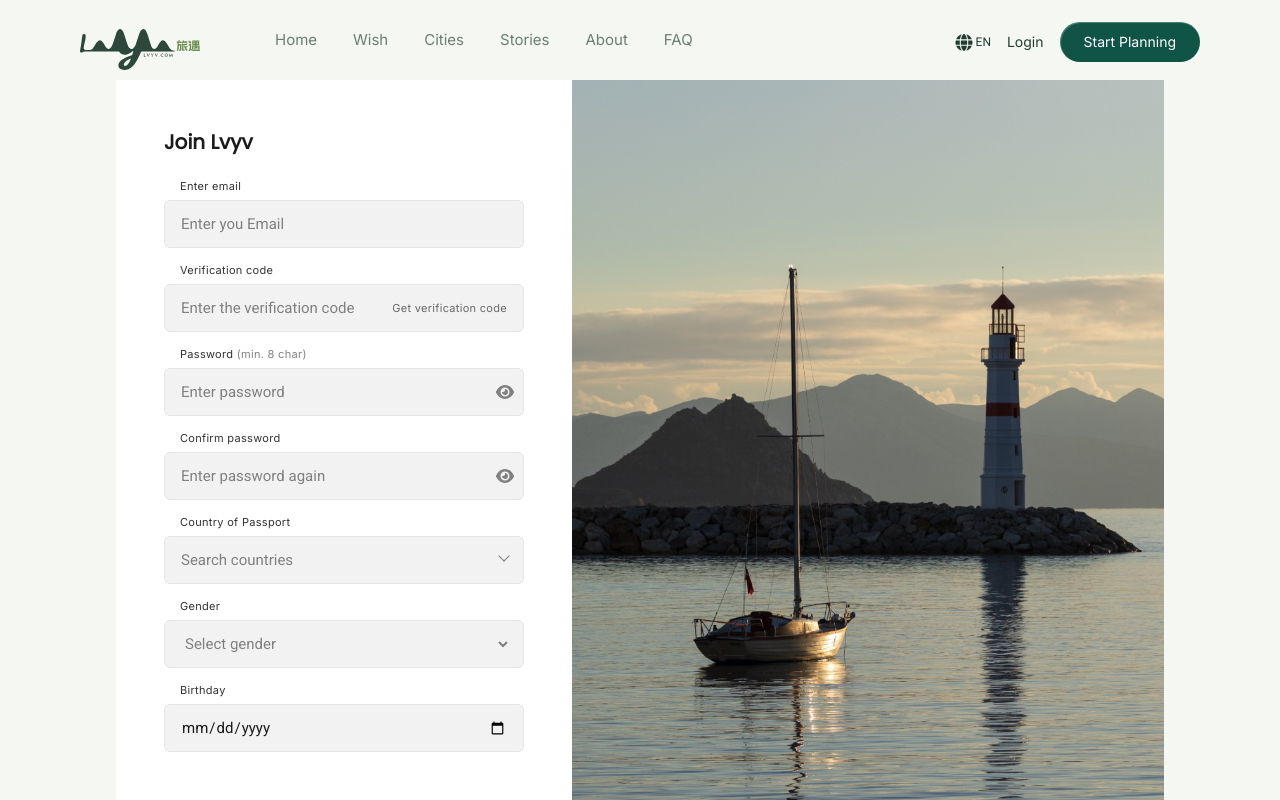
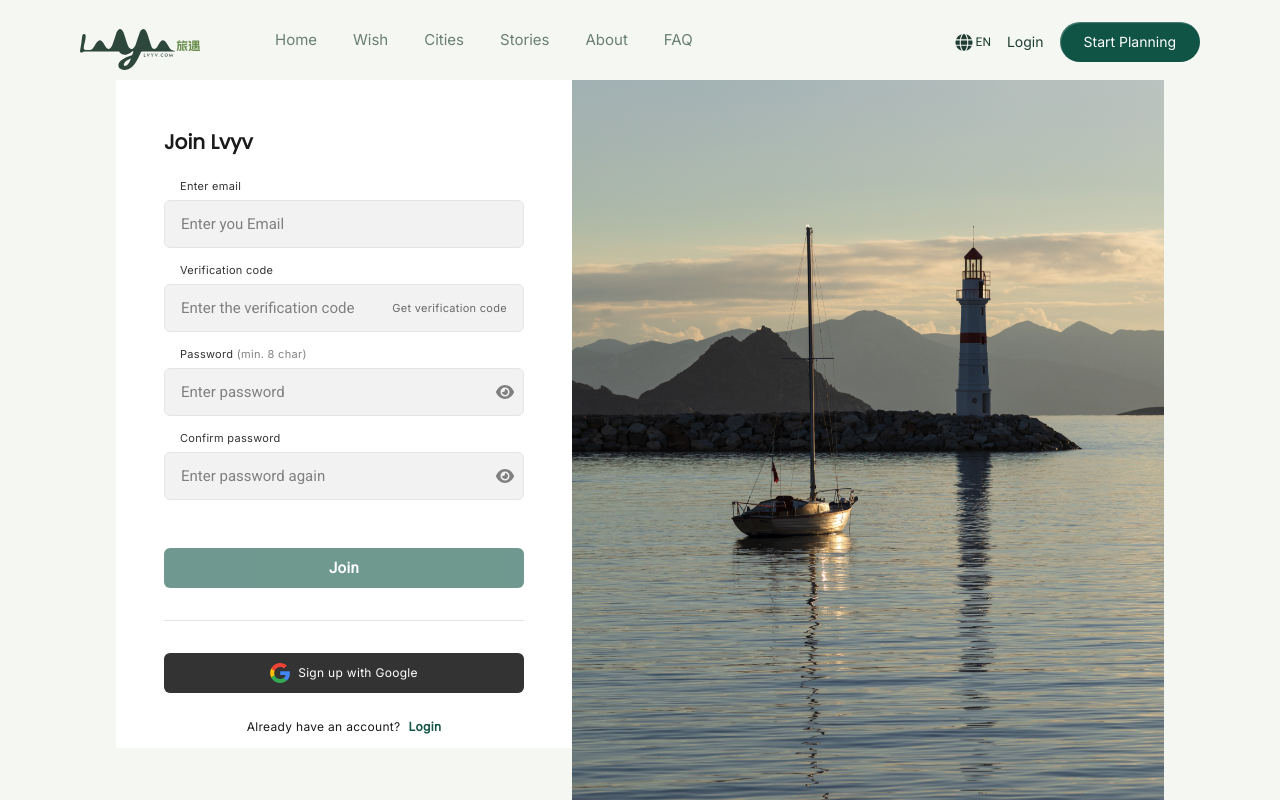
Before and after one commit to zuoyy/lvyv-web, a Nuxt app: page /register in a window 1280 px wide. Shown: the top 800 px of the page. Built offline with nearby package versions, Linux system fonts and the light colour scheme; a web font is replaced by a local one.

Commit message:
注册流程

```diff
--- a/app/composables/useMemberAuth.ts
+++ b/app/composables/useMemberAuth.ts
@@ -97,7 +97,7 @@ export const useMemberAuth = () => {
     googleExchange: (ticket: string) => request<LoginResult>('/auth/google/exchange', { ticket }),
     loadMember,
     clearSession,
-    register: (data: { email: string; password: string; verificationCode: string; passportCountryCode: string; gender: number; birthday: string; avatar: string; timezone?: string }) => request<number>('/auth/register', data),
+    register: (data: { email: string; password: string; verificationCode: string; avatar: string; timezone?: string }) => request<number>('/auth/register', data),
     sendRegistrationCode: (email: string) => request<void>('/auth/registration-code', { email }),
     verifyEmailCode: (email: string, code: string) => request<void>('/auth/verify-email-code', { email, code }),
     resendVerificationCode: (email: string) => request<void>('/auth/resend-verification-code', { email }),
--- a/app/pages/register.vue
+++ b/app/pages/register.vue
@@ -61,32 +61,6 @@
               <p v-if="confirmError" class="auth-input-error">{{ confirmError }}</p>
             </div>
 
-            <div class="auth-input-group">
-              <p class="auth-input-label">Country of Passport</p>
-              <AuthCountrySelect v-model="form.passportCountryCode" :invalid="countryInvalid" input-id="register-passport-country" />
-              <p v-if="countryError" class="auth-input-error">{{ countryError }}</p>
-            </div>
-
-            <div class="auth-input-group">
-              <p class="auth-input-label">Gender</p>
-              <div class="auth-input-wrap auth-select-wrap" :class="{ 'auth-input-wrap-error': genderError }">
-                <select id="reg-gender" v-model="form.gender" required :aria-invalid="Boolean(genderError)" @change="genderError = ''">
-                  <option disabled value="">Select gender</option>
-                  <option :value="1">Male</option>
-                  <option :value="2">Female</option>
-                </select>
-              </div>
-              <p v-if="genderError" class="auth-input-error">{{ genderError }}</p>
-            </div>
-
-            <div class="auth-input-group">
-              <p class="auth-input-label">Birthday</p>
-              <div class="auth-input-wrap" :class="{ 'auth-input-wrap-error': birthdayError }">
-                <input id="reg-birthday" v-model="form.birthday" type="date" required min="1900-01-01" :max="maxBirthday" :aria-invalid="Boolean(birthdayError)" @input="birthdayError = ''" @blur="validateBirthday">
-              </div>
-              <p v-if="birthdayError" class="auth-input-error">{{ birthdayError }}</p>
-            </div>
-
             <button class="auth-submit auth-submit-register" :disabled="loading || !codeSent || verificationCode.length !== 6">
               {{ loading ? 'Joining...' : 'Join' }}
             </button>
@@ -119,9 +93,6 @@ const form = reactive({
   email: typeof route.query.verify === 'string' ? route.query.verify : '',
   password: '',
   confirmPassword: '',
-  passportCountryCode: '',
-  gender: '' as '' | number,
-  birthday: '',
   timezone: detectMemberTimeZone(),
 })
 const verificationCode = ref('')
@@ -134,13 +105,8 @@ const emailError = ref('')
 const codeError = ref('')
 const passwordError = ref('')
 const confirmError = ref('')
-const countryError = ref('')
-const countryInvalid = ref(false)
-const genderError = ref('')
-const birthdayError = ref('')
 const showPassword = ref(false)
 const showConfirmPassword = ref(false)
-const maxBirthday = ref('')
 let cooldownTimer: ReturnType<typeof setInterval> | undefined
 
 const startResendCooldown = () => {
@@ -211,42 +177,10 @@ const handlePasswordInput = () => {
   if (form.confirmPassword) confirmError.value = ''
 }
 
-const validateGender = () => {
-  genderError.value = ''
-  if (form.gender !== 1 && form.gender !== 2) {
-    genderError.value = 'Please select your gender.'
-    return false
-  }
-  return true
-}
-
-const validateBirthday = () => {
-  birthdayError.value = ''
-  if (!form.birthday) {
-    birthdayError.value = 'Please enter your birthday.'
-    return false
-  }
-  if (form.birthday < '1900-01-01' || (maxBirthday.value && form.birthday > maxBirthday.value)) {
-    birthdayError.value = 'Please enter a valid birthday.'
-    return false
-  }
-  return true
-}
-
 const validateDetails = () => {
   const passwordValid = validatePassword()
   const confirmValid = validateConfirmPassword()
-  const genderValid = validateGender()
-  const birthdayValid = validateBirthday()
-  countryError.value = ''
-  countryInvalid.value = false
-  let countryValid = true
-  if (!form.passportCountryCode) {
-    countryInvalid.value = true
-    countryError.value = 'Choose the country that issued your passport.'
-    countryValid = false
-  }
-  return passwordValid && confirmValid && countryValid && genderValid && birthdayValid
+  return passwordValid && confirmValid
 }
 
 const requestCode = async () => {
@@ -289,9 +223,6 @@ const submit = async () => {
     await auth.register({
       email: form.email,
       password: form.password,
-      passportCountryCode: form.passportCountryCode,
-      gender: Number(form.gender),
-      birthday: form.birthday,
       avatar: randomRegistrationAvatar(),
       timezone: form.timezone,
       verificationCode: verificationCode.value,
@@ -310,14 +241,5 @@ const handleGoogleLogin = () => {
   auth.googleLogin('/wish')
 }
 
-onMounted(() => {
-  const today = new Date()
-  maxBirthday.value = [
-    today.getFullYear(),
-    String(today.getMonth() + 1).padStart(2, '0'),
-    String(today.getDate()).padStart(2, '0'),
-  ].join('-')
-})
-
 onBeforeUnmount(() => { if (cooldownTimer) clearInterval(cooldownTimer) })
 </script>
```
